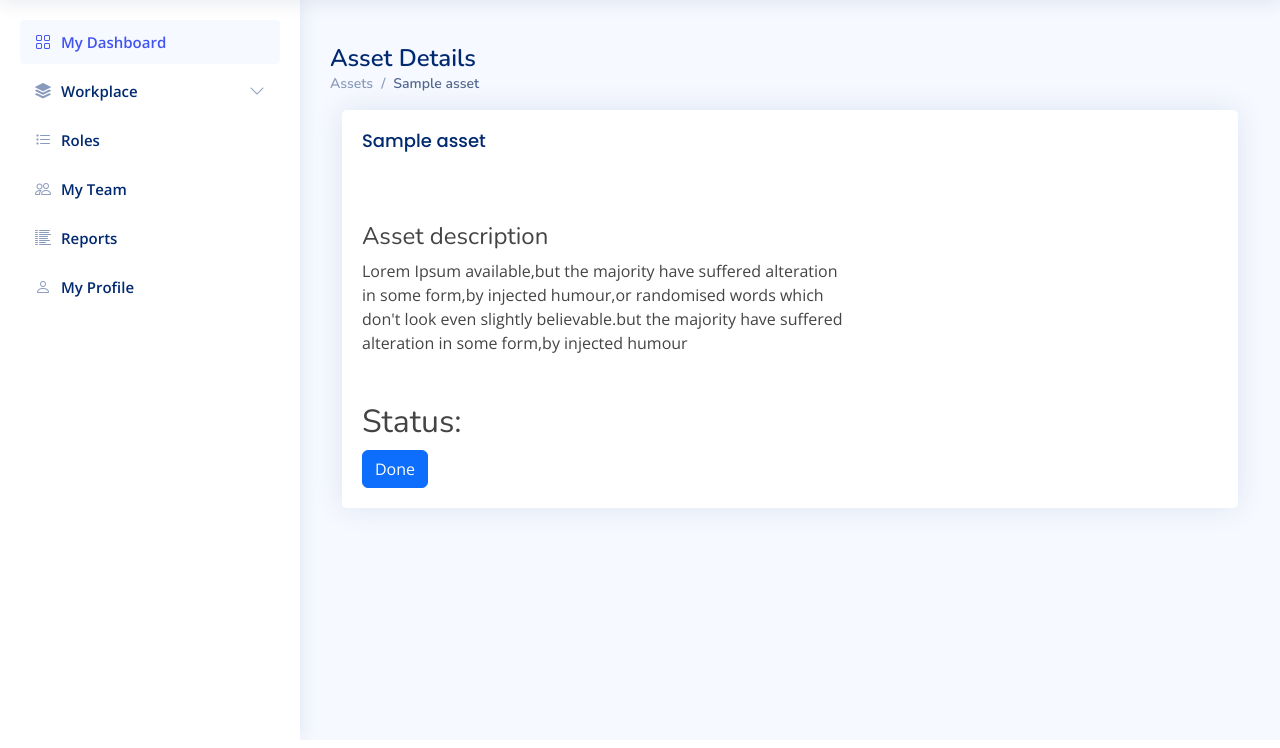
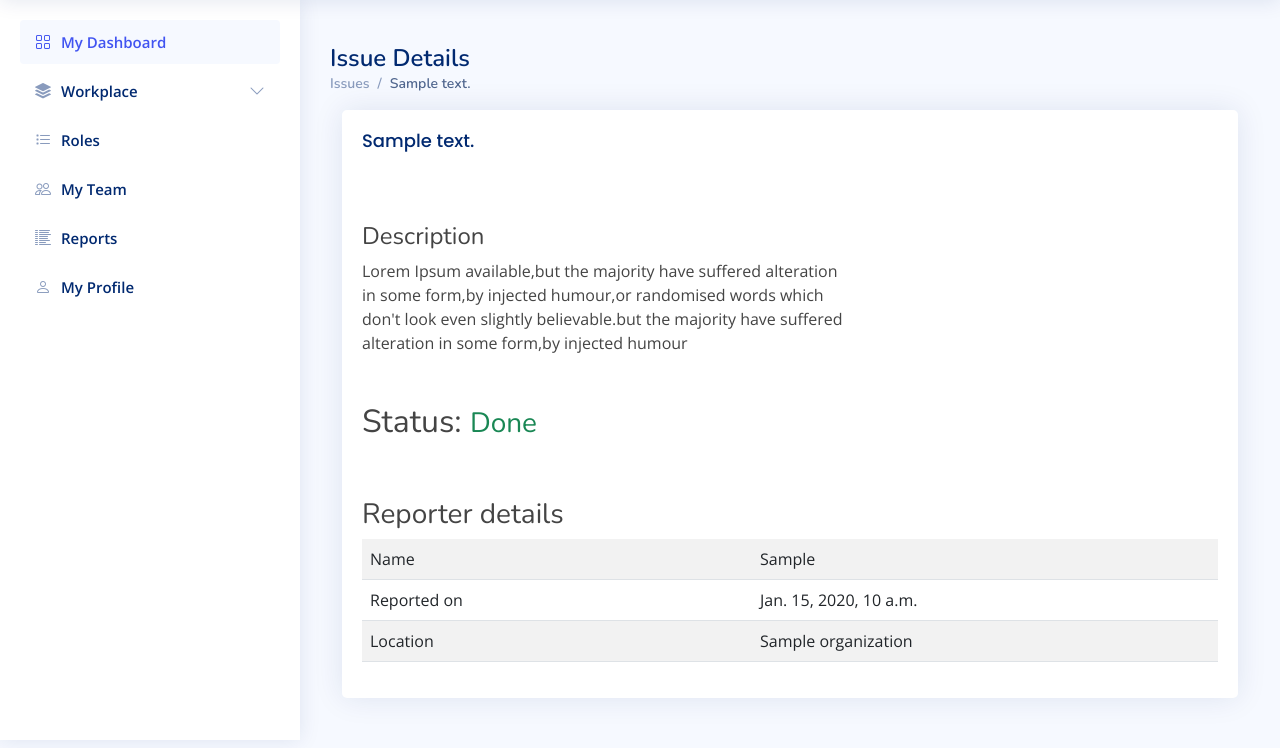
Before and after one commit to wayneotemah/workstudy, a Django app: template workstudy/templates/issuedetails.html in a window 1280 px wide. Shown: the part 60-808 px from the top of the page. Run offline with Django 4.2, Linux system fonts and the light colour scheme; the template is opened without the code that fills it: most values are stand-ins (such as "Sample title", 1, 10 or a date in 2020); some libraries are stand-ins or nearby versions.

Commit message:
Added issued details page

```diff
--- a/workstudy/assets/views.py
+++ b/workstudy/assets/views.py
@@ -145,7 +145,6 @@ def return_asset(request,borrowedasset_id,uuid):
 @login_required(login_url=LOGIN_URL) # type: ignore
 def getAssetDetails(request,uuid,asset_pk):
     if request.method =="GET":
-        print(asset_pk)
         helper = AssetsHelper(user = request.user,uuid = uuid )
         context = helper.get_nav_details()
         item = Borrowd_Asset.getAssetByPK(asset_pk)
--- a/workstudy/organizations/models.py
+++ b/workstudy/organizations/models.py
@@ -68,3 +68,7 @@ class Issue(models.Model):
     def getListbyStatus(x,y):
         #get all organizations issues
         return Issue.objects.filter(organization = x, status = y)
+
+    @staticmethod
+    def getIssueByPk(x):
+        return Issue.objects.get(pk = x)
--- a/workstudy/organizations/views.py
+++ b/workstudy/organizations/views.py
@@ -47,7 +47,6 @@ def roles(request,uuid):
     helper = RolesHelper(user = request.user,uuid = uuid )
     context = helper.get_nav_details()
     context['roles'] = helper.get_roles()
-    print(context)
     return render(request,"roles.html",context = context)
 
 
@@ -109,6 +108,7 @@ def raiseIssue(request,uuid):
 def getIssueDetails(request,uuid,issue_pk):
     helper = IssuessHelper(user = request.user,uuid = uuid )
     context = helper.get_nav_details()
+    context["issue"] = Issue.getIssueByPk(issue_pk)
     return render(request,"issuedetails.html", context=context )
 
 
--- a/workstudy/templates/issuedetails.html
+++ b/workstudy/templates/issuedetails.html
@@ -21,11 +21,11 @@
 
 <main id="main" class="main">
     <div class="pagetitle">
-        <h1>Asset Details</h1>
+        <h1>Issue Details</h1>
         <nav>
           <ol class="breadcrumb">
-            <li class="breadcrumb-item">Assets</li>
-            <li class="breadcrumb-item active">{{borrowed_item.asset.name}}</li>
+            <li class="breadcrumb-item">Issues</li>
+            <li class="breadcrumb-item active">{{issue.details}}</li>
           </ol>
         </nav>
       </div><!-- End Page Title -->
@@ -33,51 +33,44 @@
     <div class="container">
         <div class="card">
             <div class="card-body">
-                <h3 class="card-title">{{borrowed_item.asset.name}}</h3>
+                <h3 class="card-title">{{issue.details}}</h3>
                 <div class="row">
                     <div class="col-lg-7 col-md-7 col-sm-6">
-                        <h4 class="box-title mt-5">Asset description</h4>
+                        <h4 class="box-title mt-5">Description</h4>
                         <p>Lorem Ipsum available,but the majority have suffered alteration in some form,by injected humour,or randomised words which don't look even slightly believable.but the majority have suffered alteration in some form,by injected humour</p>
                         <h2 class="mt-5">
                             Status:
-                            {% if  borrowed_item.asset.condition == "Good" %}
-                                <small class="text-success">{{borrowed_item.asset.condition}}</small>
-                            {% elif borrowed_item.asset.condition == "Faulty" %}
-                                <small class="text-warning">{{borrowed_item.asset.condition}}</small>
-                            {% elif borrowed_item.asset.condition == "Not Woking" %}
-                                <small class="text-danger">{{borrowed_item.asset.condition}}</small>
+                            {% if  issue.status == "Done" %}
+                                <small class="text-success">{{issue.status}}</small>
+                            {% elif issue.status == "Argent" %}
+                                <small class="text-warning">{{issue.status}}</small>
+                            {% elif issue.status == "Pending" %}
+                                <small class="text-danger">{{issue.status}}</small>
                             {% endif %}
                         </h2>
-                        <button class="btn btn-primary btn-rounded">{{borrowed_item.asset.status}}</button>
+                        {% comment %} <button class="btn btn-primary btn-rounded">{{issue.status}}</button> {% endcomment %}
                     </div>
-                    {% if borrowed_item.asset.status == "Borrowed" %}
                     <div class="col-lg-12 col-md-12 col-sm-12">
-                        <h3 class="box-title mt-5">Lending detailed</h3>
+                        <h3 class="box-title mt-5">Reporter details</h3>
                         <div class="table-responsive">
                             <table class="table table-striped table-product">
                                 <tbody>
                                     <tr>
                                         <td width="390">Name</td>
-                                        <td>{{borrowed_item.person}}</td>
+                                        <td>{{issue.reported_by.first_name}}</td>
                                     </tr>
                                     <tr>
-                                        <td>Contacts</td>
-                                        <td>{{borrowed_item.contacts}}</td>
+                                        <td>Reported on</td>
+                                        <td>{{issue.reported_on}}</td>
                                     </tr>
                                     <tr>
-                                        <td>Location of use</td>
-                                        <td>{{borrowed_item.location_of_use}}</td>
+                                        <td>Location</td>
+                                        <td>{{issue.organization}}</td>
                                     </tr>
-                                    <tr>
-                                        <td>Time picked</td>
-                                        <td>{{borrowed_item.picked_on}}</td>
-                                    </tr>
-
                                 </tbody>
                             </table>
                         </div>
                     </div>
-                    {% endif %}
                 </div>
             </div>
         </div>
--- a/workstudy/templates/issues.html
+++ b/workstudy/templates/issues.html
@@ -60,8 +60,8 @@
                     <tbody>
                     {% for issue in   issues %}
                     <tr>
-                        <th scope="row"><a href="#">#{{issue.pk}}</a></th>
-                        <th>{{issue.details}}</th>
+                        <th scope="row">#{{issue.pk}}</th>
+                        <th><a href="{% url 'issues details' organizationUUID issue.pk %}">{{issue.details}}</a></th>
                         <td>{{issue.reported_on}}</td>
                         {% if issue.status == 'Done' %}
                         <td><span class="badge bg-success">{{issue.status}}</span></td>
```
